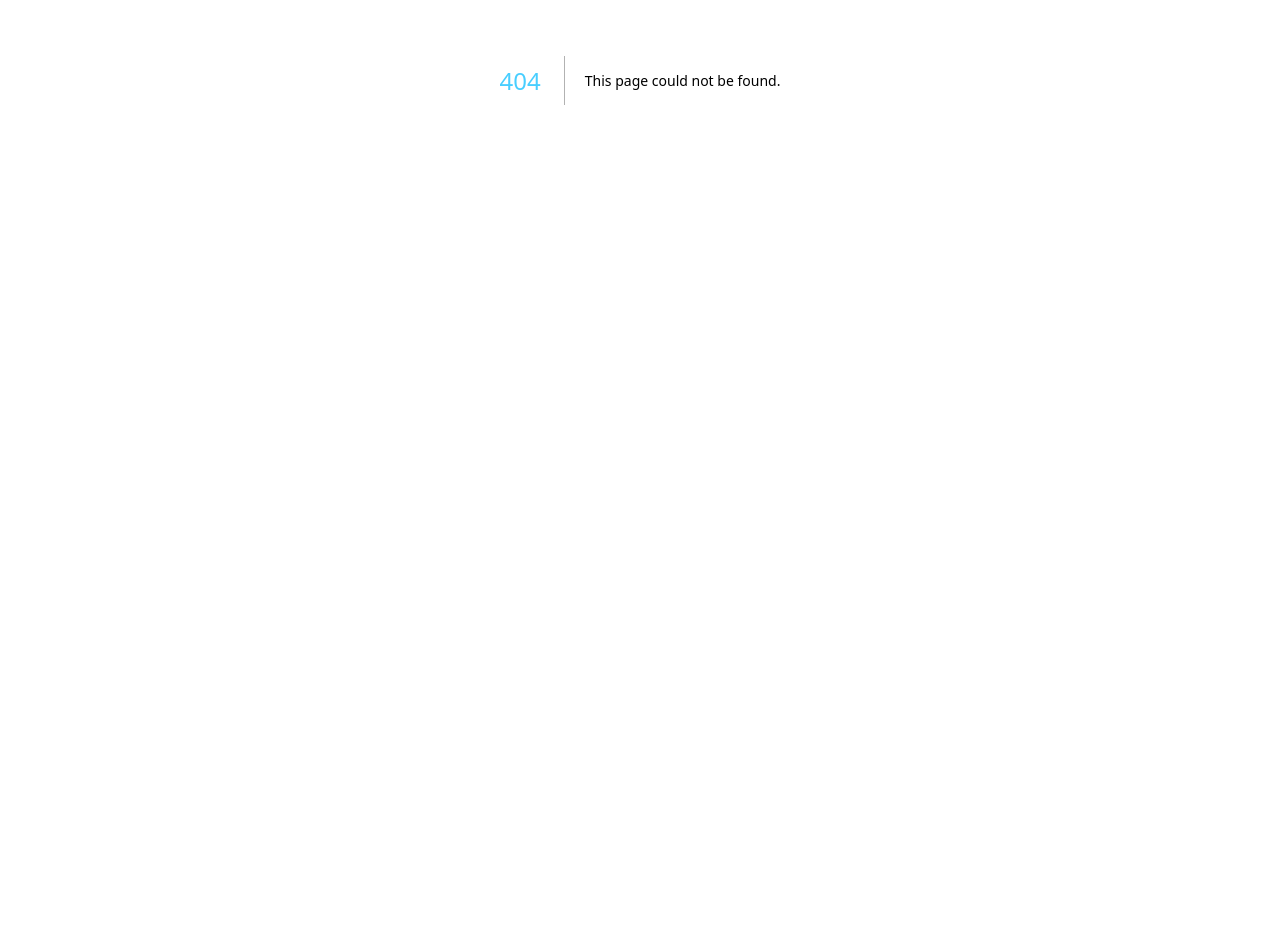
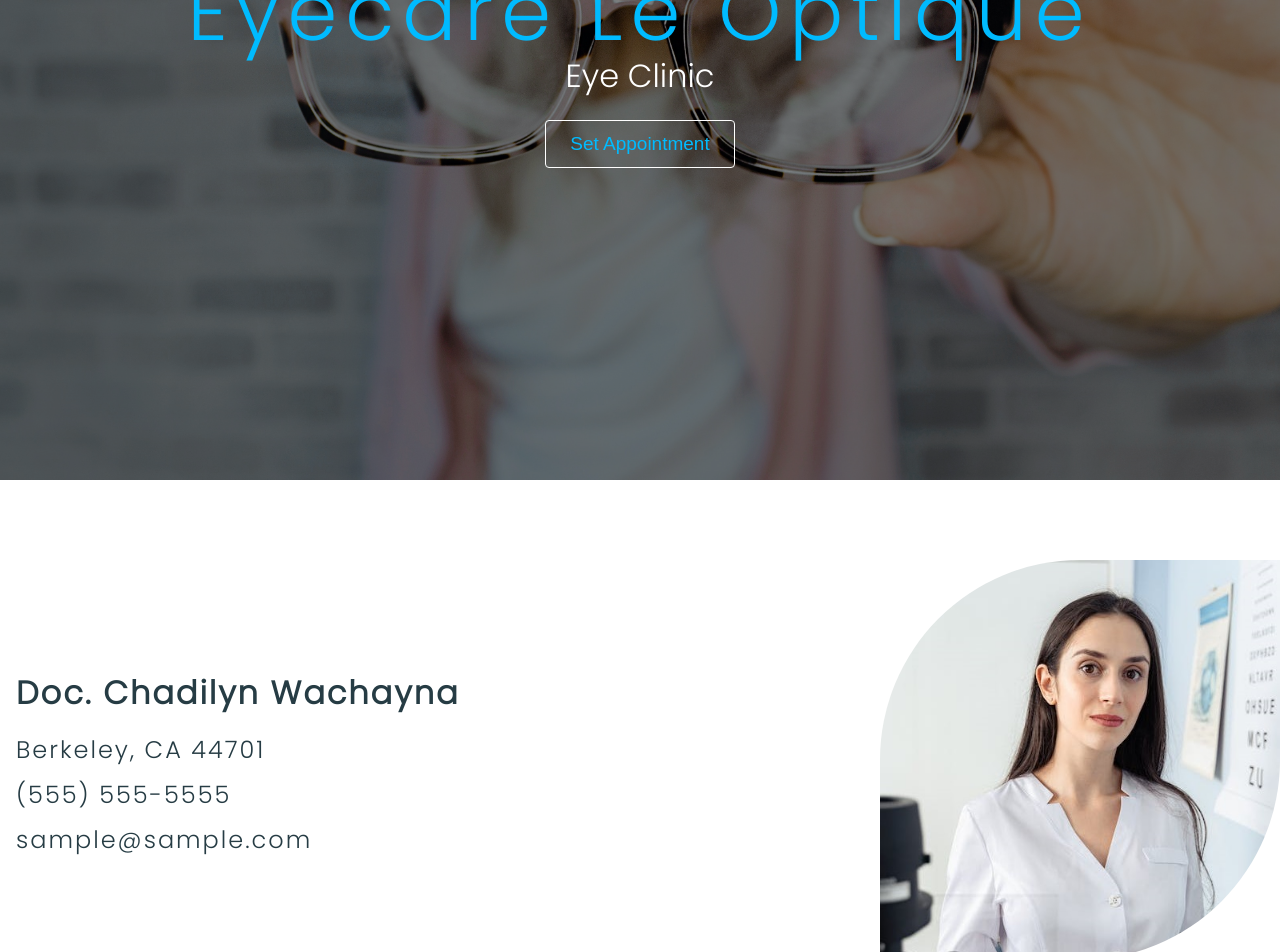
Before and after one commit to Rej327/Eyecare-Le-Optic, a Next.js app: page /Our-Doctor in a window 1280 px wide. Before the commit this address had no page. Shown: the part 320-1272 px from the top of the page. Before the commit the page ends 800 px from the top, so only its background shows below. Built offline with nearby package versions, Linux system fonts and the light colour scheme.

Commit message:
Add Our Doctor Page with fixing other style and components

```diff
--- a/src/components/Hamburger.tsx
+++ b/src/components/Hamburger.tsx
@@ -13,7 +13,7 @@ export default function Hamburger() {
             <a href="#">Eye Care Services</a>
           </li>
           <li>
-            <a href="#">Patient Center</a>
+            <a href="#">Our Doctor</a>
           </li>
           <li>
             <a href="#">About Us</a>
--- a/src/components/Navigation.tsx
+++ b/src/components/Navigation.tsx
@@ -2,6 +2,7 @@ import Image from "next/image";
 import variable from "../styles/variables.module.scss";
 import logoImg from "../assets/logo.jpg";
 import Hamburger from "./Hamburger";
+import Link from "next/link";
 
 export default function Navigation() {
   return (
@@ -19,14 +20,14 @@ export default function Navigation() {
 
         <div className={variable.sectionList}>
           <p>
-            <a href="#" id="style-2" data-replace="Eye Care Services">
+            <Link href="/" id="style-2" data-replace="Eye Care Services">
               <span>Eye Care Services</span>
-            </a>
+            </Link>
           </p>
           <p>
-            <a href="#" id="style-2" data-replace="Patient Center">
-              <span>Patient Center</span>
-            </a>
+            <Link href="/Our-Doctor" id="style-2" data-replace="Our Doctor">
+              <span>Our Doctor</span>
+            </Link>
           </p>
           <p>
             <a href="#" id="style-2" data-replace="About Us">
--- /dev/null
+++ b/src/components/OurDocHero.tsx
@@ -0,0 +1,21 @@
+import variable from "@/styles/variables.module.scss";
+import Button from "./Button";
+import { STRING } from "../constant/String";
+
+const { heroTitle } = STRING;
+
+export default function Hero() {
+  return (
+    <div className={variable.heroContainer}>
+      {heroTitle.map((data) => (
+        <div className={variable.bg}>
+          <div className={variable.content}>
+            <p className={variable.title}>{data.title}</p>
+            <p className={variable.subTitle}>{data.subTitle}</p>
+            <Button text={data.button} />
+          </div>
+        </div>
+      ))}
+    </div>
+  );
+}
--- /dev/null
+++ b/src/components/OurDoctor.tsx
@@ -0,0 +1,25 @@
+import profile from "@/assets/profile.jpeg";
+import Image from "next/image";
+import variable from "../styles/variables.module.scss";
+
+export default function OurDoctor() {
+  return (
+    <div className={variable.ourDoctorSection}>
+      <div className={variable.headerSection}>
+        <div className={variable.headContainer}>
+          <p className={variable.name}>Doc. Chadilyn Wachayna</p>
+          <p className={variable.location}>Berkeley, CA 44701</p>
+          <p className={variable.number}>(555) 555-5555</p>
+          <p className={variable.email}>sample@sample.com</p>
+        </div>
+        <Image
+          src={profile}
+          alt="Doc. Chadilyn"
+          height={400}
+          width={400}
+          className={variable.image}
+        />
+      </div>
+    </div>
+  );
+}
--- /dev/null
+++ b/src/pages/Our-Doctor/index.tsx
@@ -0,0 +1,23 @@
+import Navigation from "@/components/Navigation";
+import Head from "next/head";
+import variable from "../../styles/variables.module.scss";
+import OurDoctor from "@/components/OurDoctor";
+import OurDocHero from "@/components/OurDocHero";
+
+export default function Home() {
+  return (
+    <>
+      <Head>
+        <title>Our Doctor</title>
+        <meta name="description" content="Generated by create next app" />
+        <meta name="viewport" content="width=device-width, initial-scale=1" />
+        <link rel="icon" href="/favicon.ico" />
+      </Head>
+      <main className={variable.main}>
+        <Navigation />
+        <OurDocHero />
+        <OurDoctor />
+      </main>
+    </>
+  );
+}
--- a/src/styles/_mixins.scss
+++ b/src/styles/_mixins.scss
@@ -5,7 +5,7 @@
 }
 
 @mixin smallMobile {
-  @media (max-width: 428px) {
+  @media (max-width: 640px) {
     @content;
   }
 }
--- a/src/styles/variables.module.scss
+++ b/src/styles/variables.module.scss
@@ -11,6 +11,7 @@ $bg-service: url("../assets/services.jpg");
 $header-size: 3.5rem;
 $mobileHeaderSize: 2rem;
 $header-weight: 600;
+$doc-image-radius: 50% 0 50% 0;
 
 .body {
   margin: 0;
@@ -178,7 +179,7 @@ $header-weight: 600;
     align-items: center;
 
     .img {
-      border-radius: 50% 0 50% 0;
+      border-radius: $doc-image-radius;
     }
   }
 
@@ -372,3 +373,62 @@ $header-weight: 600;
     }
   }
 }
+
+.ourDoctorSection {
+  max-width: 1300px;
+  margin: auto;
+  .headerSection {
+    @include smallMobile() {
+      margin: 10px;
+      justify-content: center;
+      align-items: center;
+      display: flex;
+      flex-direction: column-reverse;
+      font-family: $font;
+
+      .headContainer {
+        margin: 1rem 0;
+        text-align: center;
+        .name {
+          font-size: 1.5rem;
+          font-weight: bold;
+          margin: 10px 0;
+        }
+        .location,
+        .number,
+        .email {
+          font-size: 1.2rem;
+        }
+      }
+    }
+    margin: 5rem 0;
+    display: flex;
+    justify-content: space-between;
+
+    .image {
+      border-radius: $doc-image-radius;
+    }
+
+    .headContainer {
+      display: flex;
+      flex-direction: column;
+      justify-content: center;
+      font-family: $font;
+      letter-spacing: 2px;
+      padding: 0 1rem;
+
+      .name {
+        font-size: 2rem;
+        font-weight: $header-weight;
+        margin: 10px 0;
+      }
+
+      .location,
+      .number,
+      .email {
+        font-size: 1.5rem;
+        margin: 5px 0;
+      }
+    }
+  }
+}
```
Also changed, not shown: src/pages/Our-Doctor/_app.tsx (added, +7 -0 lines), src/pages/Our-Doctor/_document.tsx (added, +13 -0 lines).
